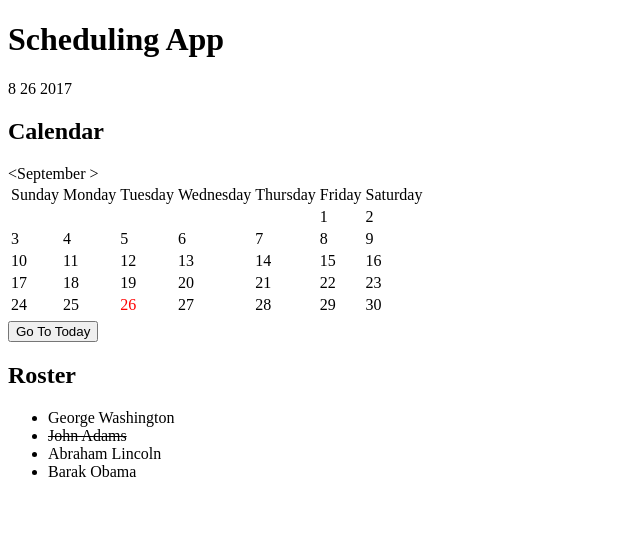
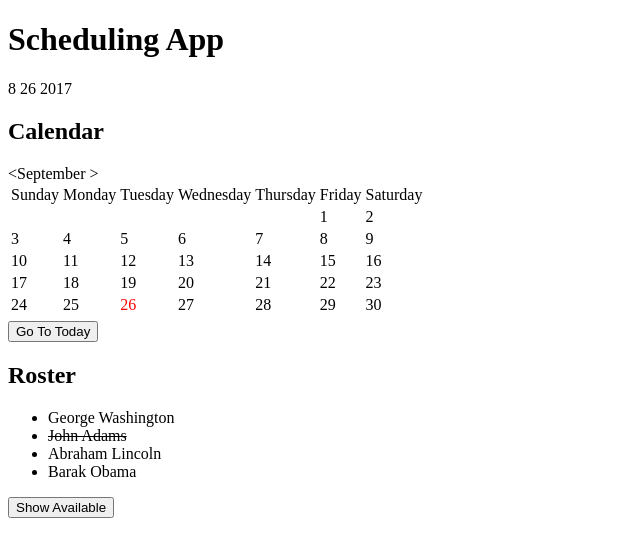
Before and after one commit to nhawkins10/scheduling-coordinator, an Angular app: page / in a window 1280 px wide. Shown: the top 556 px of the page, without its empty margins (0-640 px from the left). Built offline with nearby package versions, Linux system fonts and the light colour scheme.

Commit message:
adding show all/available button

```diff
--- a/src/app/roster/roster.component.html
+++ b/src/app/roster/roster.component.html
@@ -1,4 +1,7 @@
 <h2>Roster</h2>
 <ul>
-  <li *ngFor="let person of availabilityList" [class.unavailable]="!person.available" (click)="toggleAvailable(person)">{{ person.name }}</li>
+  <ng-container *ngFor="let person of availabilityList">
+    <li *ngIf="showAll || person.available" [class.unavailable]="!person.available" (click)="toggleAvailable(person)">{{ person.name }}</li>
+  </ng-container>
 </ul>
+<button (click)="toggleShowAll()">{{ showAll ? "Show Available" : "Show All" }}</button>
--- a/src/app/roster/roster.component.ts
+++ b/src/app/roster/roster.component.ts
@@ -10,6 +10,8 @@ export class Roster {
   @Input() unavailable;
   @Output() onAvailabilityChanged = new EventEmitter<String>();
   availabilityList = [];
+
+  showAll = true;
 
   setAvailability() {
     this.availabilityList = [];
@@ -35,6 +37,10 @@ export class Roster {
     this.onAvailabilityChanged.emit(JSON.stringify(person));
   }
 
+  toggleShowAll() {
+    this.showAll = !this.showAll;
+  }
+
   ngOnInit(): void {
     this.setAvailability();
   }
```
